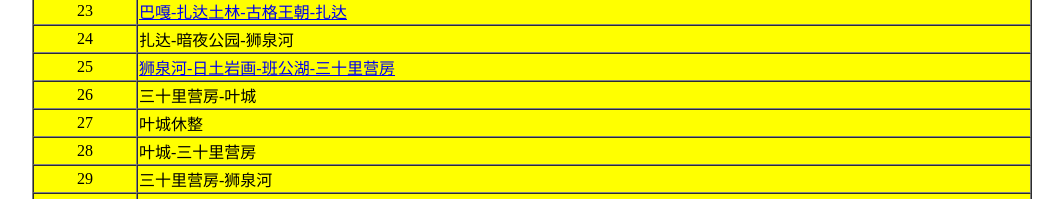
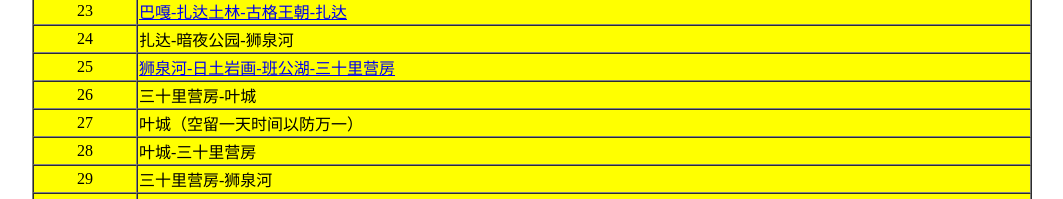
Before and after one commit to qinzuokan0526/TibetTravel, a plain HTML site: page index.html in a window 1280 px wide. Shown: the part 865-1064 px from the top of the page, without its empty margins (108-1171 px from the left). Drawn offline with Linux system fonts and the light colour scheme.

Commit message:
Update index.html

```diff
--- a/index.html
+++ b/index.html
@@ -177,7 +177,7 @@
             </tr>
             <tr>
                 <td align="center">27</td>
-                <td>叶城休整</td>
+                <td>叶城（空留一天时间以防万一）</td>
             </tr>
             <tr>
                 <td align="center">28</td>
```
